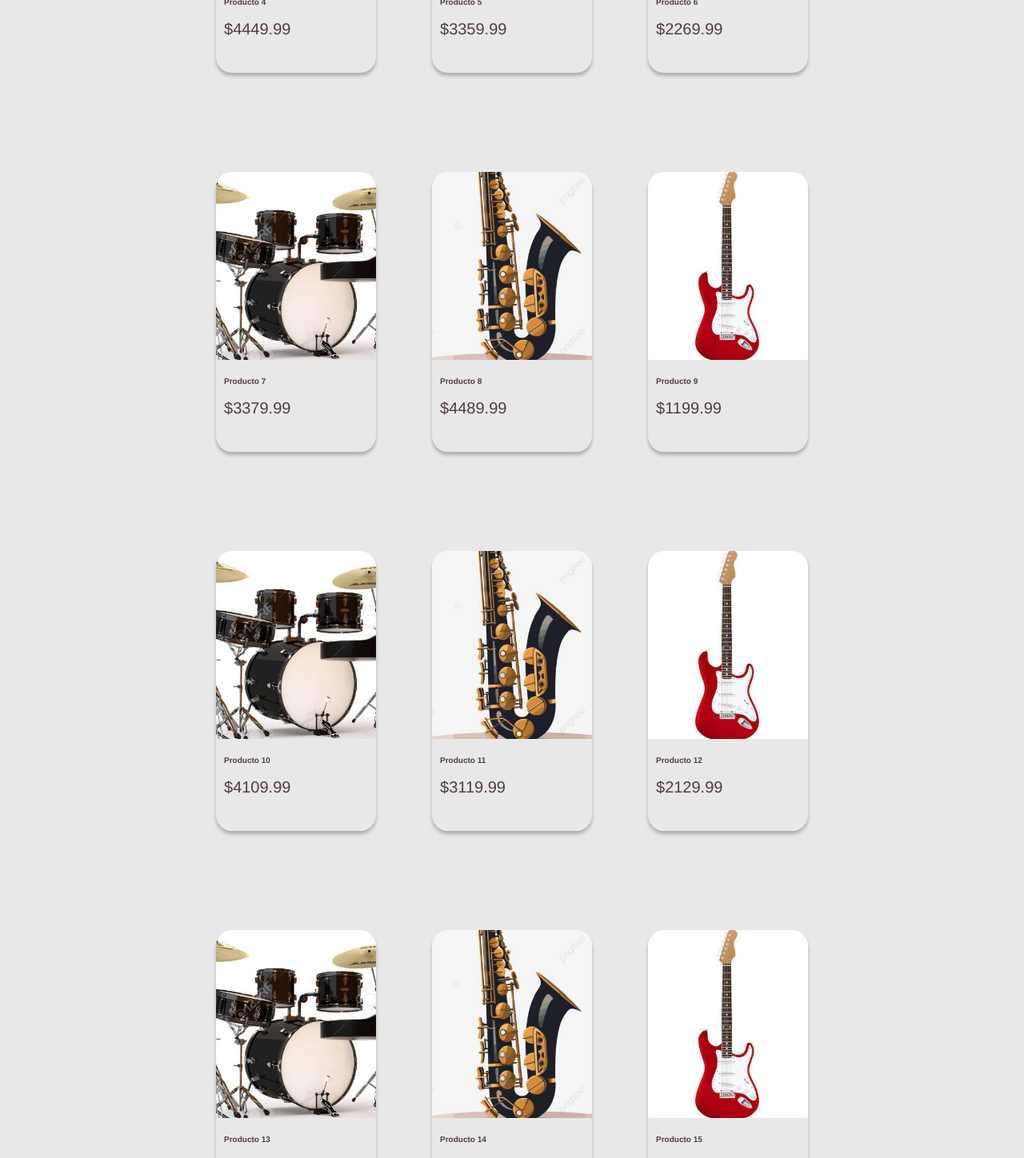
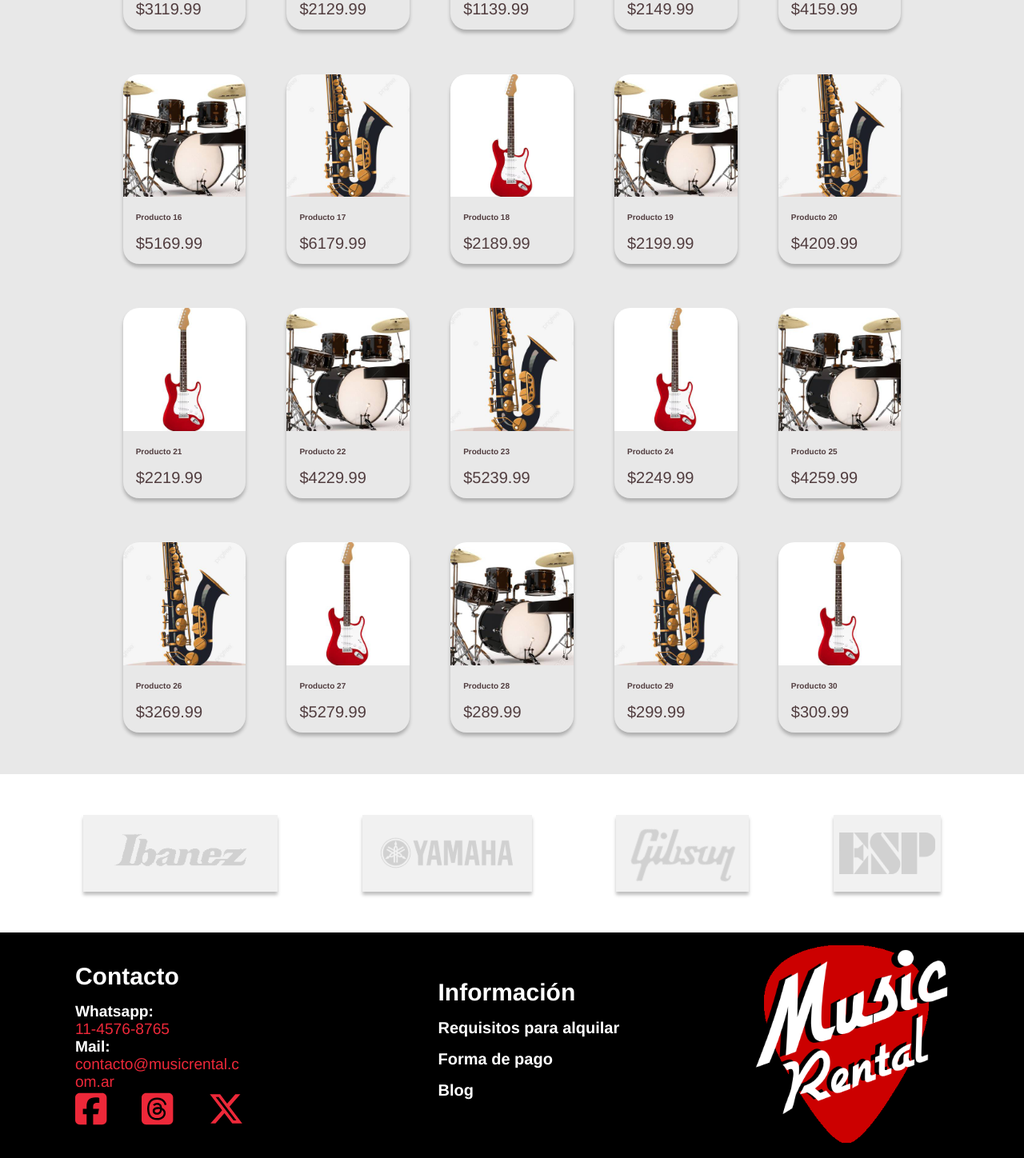
Before and after one commit to JavierNicolasRamos/proyecto-integrador-front, a React (Vite) app: page /home in a window 1280 px wide. Shown: the part 1330-2778 px from the top of the page at 80% size. Built offline with nearby package versions, Linux system fonts and the light colour scheme.

Commit message:
refactor: styles and stucture of Header, Footer, Card, and Home was modified

```diff
--- a/src/App.css
+++ b/src/App.css
@@ -22,14 +22,15 @@
 }
 
 .btn{
-  width: 121px;
+  min-width: min-content;
+  min-width: min-content;
   background-color: var(--btn);
-  height: 43px;
-  padding: 10px;
+  height: auto;
+  padding: 1vh 2vh;
   color: var(--white);
   border-radius: 10px;
   border: none;
-  font-size: 15px;
+  font-size: 16px;
 }
 
 .btn:hover{
@@ -40,10 +41,10 @@
   position: sticky;
   top: 0;
   background-color: var(--red);
-  height: 38px;
+  height: 5vh;
   display: flex;
   align-items: center;
-  justify-content: center;
+  justify-content: space-evenly;
 }
 
 .navigation-menu a{
@@ -51,6 +52,5 @@
   color: var(--white);
   font-size: 15px;
   font-family: var(--main-font);
-  margin: 0 70px;
   font-weight: 700;
 }
--- a/src/components/Footer.jsx
+++ b/src/components/Footer.jsx
@@ -1,6 +1,7 @@
 import "../styles/Footer.css";
 import { FontAwesomeIcon } from '@fortawesome/react-fontawesome'
-import { faFacebookSquare, faSquareThreads, faXTwitter } from '@fortawesome/free-brands-svg-icons';
+import { faFacebookSquare, faSquareThreads, faWhatsapp, faXTwitter } from '@fortawesome/free-brands-svg-icons';
+import { faEnvelope } from "@fortawesome/free-solid-svg-icons";
 
 
 const Footer = () => {
@@ -40,7 +41,7 @@
           <div className="footer-principal-contact-content">
             <div className="footer-principal-contact-content-text">
               <p>Whatsapp: </p>
-              <p className="colored-text">11 4576 - 8765</p>
+              <p className="colored-text">11-4576-8765</p>
             </div>
             <div className="footer-principal-contact-content-text">
               <p>Mail:</p>
@@ -48,12 +49,13 @@
             </div>
           </div>
           <div className="footer-principal-contact-socialnetworklogos">
-          <a href="https://www.facebook.com/"><FontAwesomeIcon className="fontAwesomeIcons" icon={faFacebookSquare} /></a>
-          <a href="https://www.threads.net/"><FontAwesomeIcon className="fontAwesomeIcons" icon={faSquareThreads} /></a>
-          <a href="https://twitter.com/"><FontAwesomeIcon className="fontAwesomeIcons" icon={faXTwitter} /></a>
+            <a href="https://www.facebook.com/"><FontAwesomeIcon className="fontAwesomeIcons" icon={faFacebookSquare} /></a>
+            <a href="https://www.threads.net/"><FontAwesomeIcon className="fontAwesomeIcons" icon={faSquareThreads} /></a>
+            <a href="https://twitter.com/"><FontAwesomeIcon className="fontAwesomeIcons" icon={faXTwitter} /></a>
+            <a href=""><FontAwesomeIcon className="fontAwesomeIcons whatsapp" icon={faWhatsapp} /></a>
+            <a href=""><FontAwesomeIcon className="fontAwesomeIcons mail" icon={faEnvelope} /></a>
           </div>
         </div>
-        <div className="footer-principal-information">
           <div className="footer-principal-information-content">
             <p>Información</p>
             <a href="">Requisitos para alquilar</a>
@@ -63,7 +65,6 @@
           <div className="footer-principal-information-logo">
             <img src="/src/images/header-logo.svg" alt="logo" />
           </div>
-        </div>
       </div>
       <div className="footer-copyright">
         <p>Copyright 2023 © | Music Rental | Design by El Olimpo</p>
--- a/src/styles/Card.css
+++ b/src/styles/Card.css
@@ -2,35 +2,32 @@
   border-radius: 20px;
   background-color: var(--white);
   overflow: hidden;
-  height: 350px;
-  width: 200px;
   display: inline-block;
-  margin: 60px 35px;
   font-family: var(--main-font);
   color: var(--title);
   background-color: var(--body);
   box-shadow: 0px 4px 4px 0px rgba(0, 0, 0, 0.25);
+  max-height: 35vh;
+  min-width: min-content;
+  max-width: 12vw;
 }
 
-.card img {
+.card .card__image{
   width: 100%;
-  height: 235px;
-  background-color: var(--white);
   object-fit: cover;
 }
 
 .card__details{
-  width: 155px;
-  margin-left: 10px;
+  width: 100%;
+  height: 10vh;
+  padding: 2vh;
 }
 
 .card__details-name {
   font-size: 10px;
-  margin-top: 17px;
+  padding-bottom: 2vh;
 }
 
 .card__details-price{
   font-size: 20px;
-  margin-top: 17px;
-  margin-bottom: 41px;
 }
--- a/src/styles/Footer.css
+++ b/src/styles/Footer.css
@@ -1,19 +1,21 @@
 .footer {
-  display: flex;
   flex-direction: column;
+  background-color: var(--white);
+  justify-content: space-around;
 }
 
 .footer-brand-logos {
+  padding: 4vw;
   display: flex;
   flex-direction: row;
-  justify-content: space-between;
-  padding: 50px 10% 50px 10%;
+  justify-content: space-around;
+  align-items: center;
 }
 
 .footer-brand-logos-boxes {
   display: flex;
-  width: 238px;
-  height: 112px;
+  max-width: 20vw;
+  height: 12vh;
   background: rgba(241, 241, 241, 1);
   box-shadow: 0px 4px 4px 0px rgba(0, 0, 0, 0.25);
   display: flex;
@@ -26,57 +28,69 @@
   transition: all 0.5s;
 }
 
+.footer-brand-logos-boxes img{
+  width: 90%;
+}
+
 .footer-brand-logos-boxes .gibson {
-  padding-top: 25px;
+  padding-top: 3vh;
 }
 
 .footer-principal {
-  background: rgba(0, 0, 0, 1);
-  height: 265px;
-  color: rgba(255, 255, 255, 1);
+  background: var(--black);
+  color: var(--white);
+  padding: 2vh;
   display: flex;
-  justify-content: space-between;
-  padding: 30px 10% 30px 10%;
+  align-items: center;
+  justify-content: space-around;
 }
 
 .footer-principal-contact-box {
-  display: flex;
-  flex-direction: column;
+  display: inline-block;
+  width: auto;
 }
 
 .footer-principal-title {
-  font-family: Helvetica;
+  font-family: var(--main-font);
   font-size: 30px;
   font-weight: 700;
   text-align: left;
-  padding-bottom: 30px;
+  padding-bottom: 2vh;
 }
 
-.footer-principal-contact-content {
-  display: flex;
-  flex-direction: column;
+.footer-principal-contact-content{
+  width: 70%;
+  word-break: break-all;
 }
 
-.footer-principal-contact-content-text {
+.footer-principal-contact-content-text{
+  font-family: var(--main-font);
   display: flex;
-  font-family: Helvetica;
-  font-size: 20px;
+  flex-wrap: wrap;
+  font-size: 1.2em;
   font-weight: 700;
-  line-height: 23px;
-  letter-spacing: 0em;
   text-align: left;
 }
 
+.footer-principal-contact-content-text p{
+  display: inline-block;
+  min-width: min-content;
+}
+
 .colored-text {
-  color: rgba(237, 40, 57, 1);
+  color: var(--red);
   font-weight: 500;
-  padding-left: 5px;
+}
+
+.footer-principal-contact-socialnetworklogos{
+  display: flex;
+  justify-content: space-between;
+  flex-wrap: nowrap;
 }
 
 .fontAwesomeIcons {
-  color: rgba(237, 40, 57, 1);
+  color: var(--red);
   height: 45px;
-  padding: 10px 10px 0px 0px;
 }
 
 .fontAwesomeIcons:hover {
@@ -84,61 +98,99 @@
   transition: all 0.5s;
 }
 
-.footer-principal-information {
-  display: flex;
-  justify-content: space-between;
-  width: 50%;
+.whatsapp,
+.mail{
+  display: none;
 }
 
 .footer-principal-information-content {
-  display: flex;
-  flex-direction: column;
+  display: inline-block;
+  font-size: 20px;
+  width: auto;
 }
 
 .footer-principal-information-content p {
   font-family: Helvetica;
-  font-size: 30px;
+  font-size: 1.5em;
   font-weight: 700;
+  padding-bottom: 2vh;
   text-align: left;
-  padding-bottom: 30px;
 }
 
 .footer-principal-information-content a {
-  color: rgba(255, 255, 255, 1);
+  color: var(--white);
   text-decoration: none;
-  font-family: Helvetica;
-  font-size: 20px;
+  font-family: var(--main-font);
+  font-size: 1em;
   font-weight: 700;
-  padding-bottom: 5px;
+  padding-bottom: 2vh;
+  min-width: min-content;
+  display: block;
 }
 
 .footer-principal-information-content a:hover {
-  color: rgba(237, 40, 57, 1);
+  color: var(--red);
+}
+
+.footer-principal-information-logo{
+  display: inline-block;
 }
 
 .footer-principal-information-logo img {
-  width: 130px;
-  padding-top: 40px;
+  display: inline-block;
+  width: 20vw;
 }
 
 .footer-principal-information-logo img:hover {
   transform: scale(1.05);
   transition: all 0.5s;
+  cursor: pointer;
 }
 
 .footer-copyright {
-  height: 63px;
-  background: rgba(51, 51, 51, 1);
+  height: 4vh;
+  background: var(--light-grey);
   display: flex;
   align-items: center;
   justify-content: center;
+  min-width: min-content;
 }
 
 .footer-copyright p {
-  color: rgba(255, 255, 255, 1);
-  font-family: Helvetica;
-  font-size: 20px;
-  font-weight: 400;
-  line-height: 23px;
-  padding: 0px;
+  color: var(--white);
+  font-family: var(--main-font);
+  font-size: 1.1em;
 }
+
+/* MOBILE SCREEN */
+@media (max-width: 480px) {
+  .footer-principal{
+    flex-direction: column;
+    align-items: space-around;
+    height: 60vh;
+    gap: 5vh;
+  }
+
+  .footer-principal-contact-box,
+  .footer-principal-information-content{
+    width: 90%;
+    max-width: none;
+  }
+
+  .footer-principal-contact-content{
+    display: none;
+  }
+
+  .footer-copyright {
+    background: var(--light-grey);
+    text-align: center;
+    height: auto;
+  }
+
+  .whatsapp,
+  .mail{
+    display: inline-block;
+  }
+
+
+}
--- a/src/styles/Header.css
+++ b/src/styles/Header.css
@@ -7,13 +7,17 @@
 
 .phone-text {
   color: var(--white);
-  padding: 4px 0;
+  padding: 1vh;
   font-family: var(--secondary-font);
   font-weight: 700;
 }
 
 .hide {
   display: none;
+}
+
+.header{
+  width: 100%;
 }
 
 .header__search-bar {
@@ -31,27 +35,28 @@
 }
 
 .header__search-bar__form {
-  width: 60%;
-  padding: 10vw;
+  max-width: min-content;
+  min-width: 50vw;
+  padding: 0 4vw;
   display: flex;
   align-items: center;
+  height: 100%;
 }
 
 .header__search-bar__form__input {
   width: 100%;
-  min-width: min-content;
   height: 5vh;
   border-radius: 50px;
-  border: 10% solid var(--black);
+  border: 2px solid var(--black);
   padding: 1vw;
-  font-size: 17px;
+  font-size: 16px;
 }
 
 .header__search-bar__form__input::placeholder {
   background-image: url("../images/search.svg"); /*//TODO: fontawesome*/
   background-repeat: no-repeat;
-  background-position: 95% 50%;
-  background-size: 4vh;
+  background-position: 100% 50%;
+  background-size: 2vh;
 }
 
 .header__search-bar__form__submit {
@@ -66,4 +71,6 @@
 .header__action-buttons {
   display: flex;
   gap: 1vw;
+  flex-wrap: wrap;
+  min-width: min-content;
 }
--- a/src/styles/Home.css
+++ b/src/styles/Home.css
@@ -4,19 +4,21 @@
   color: var(--title);
   font-weight: 700;
   font-size: 30px;
-  margin-top: 33px;
+  min-width: min-content;
 }
 
 .home__hero{
   width: 100%;
-  height: 280px;
+  height: auto;
   object-fit: cover;
 }
 
 .product-grid{
-  width: 80%;
+  width: 90%;
   margin: 0 auto;
   display: flex;
   flex-wrap: wrap;
   justify-content: center;
+  gap: 4vw;
+  padding: 6vh;
 }
```
